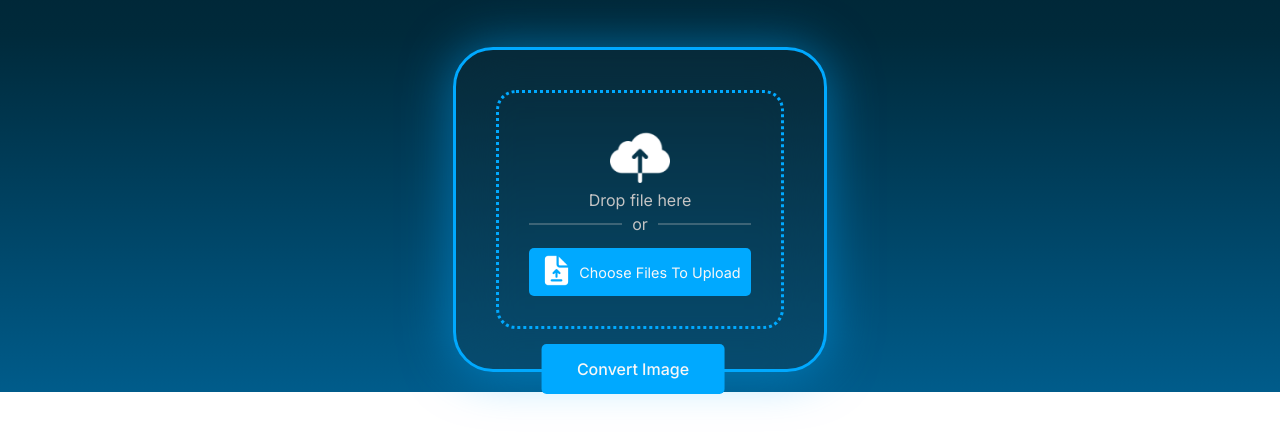
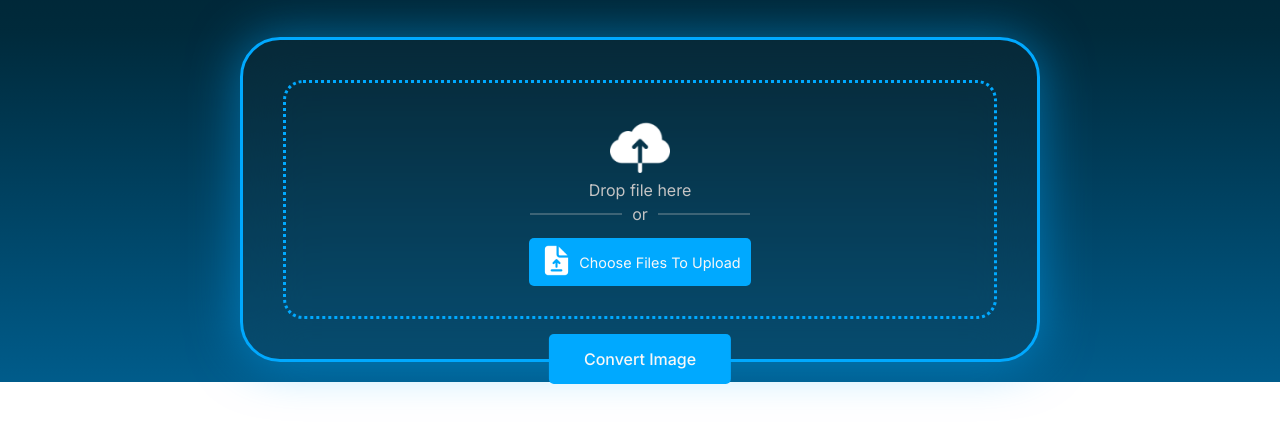
Before and after one commit to hikmahabdillah/Format-ImageConverter, a plain HTML site: page index.html in a window 1280 px wide. Shown: the part 257-698 px from the top of the page. Drawn offline with Linux system fonts and the light colour scheme.

Commit message:
update style of upload box

```diff
--- a/scss/_content.scss
+++ b/scss/_content.scss
@@ -30,9 +30,10 @@
       }
     }
     section.form-upload {
-      margin-top: 50px;
+      margin-top: 40px;
       display: flex;
       justify-content: center;
+      width: clamp(300px, 100%, 800px);
       .upload {
         border-radius: 40px;
         border: 3px solid #00a9ff;
@@ -57,11 +58,12 @@
           span.barrier {
             display: flex;
             align-items: center;
+            justify-content: center;
             gap: 10px;
             width: 100%;
             hr {
               // height: 1px;
-              width: 100%;
+              width: clamp(50px, 100%, 90px);
               background-color: #c6c5c528;
               border: 0.5px solid #c6c5c527;
             }
@@ -93,7 +95,8 @@
           margin-bottom: -25px;
           position: absolute;
           bottom: 0;
-          transform: translateX(25%);
+          left: 50%;
+          transform: translateX(-50%);
         }
       }
     }
```
Also changed, not shown: css/main.css, 1 other file.
